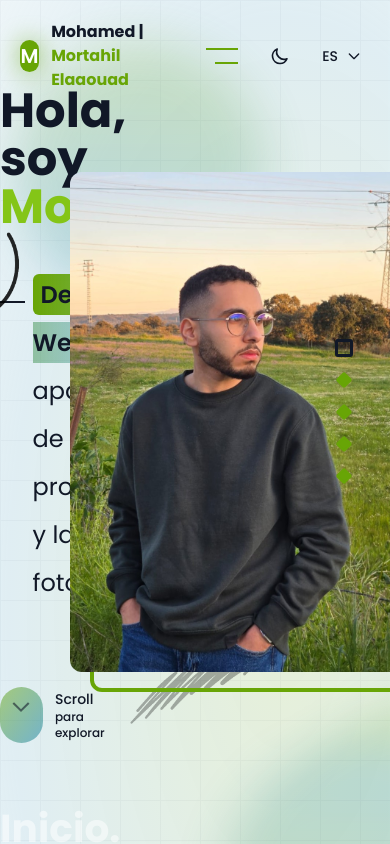
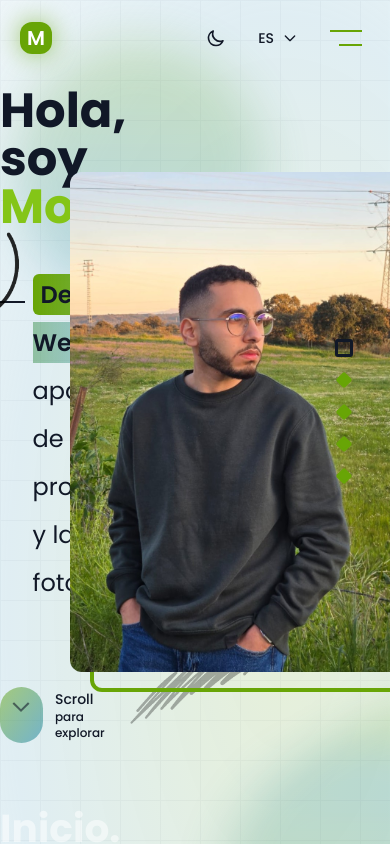
Before and after one commit to webdevmohamed/portfolio, a Vue app: page / in a window 390 px wide. Built offline with nearby package versions, Linux system fonts and the light colour scheme.

Commit message:
Enhance HeaderComponent and HeaderMenu with responsive layout adjustments

```diff
--- a/src/components/HeaderComponent.vue
+++ b/src/components/HeaderComponent.vue
@@ -10,14 +10,14 @@
             class="absolute z-[1] inset-0 bg-primary/60 rounded-xl blur-md transform group-hover:scale-125 transition-transform">
           </div>
         </div>
-        <p class="text-md font-bold lagroup-hover:ml-2 transition-all duration-300"
+        <p class="text-md font-bold lagroup-hover:ml-2 transition-all duration-300 max-sm:hidden"
            :class="{'-translate-x-5 opacity-0 -z-10': isScrolled}">Mohamed | <span
             class="text-primary">Mortahil Elaaouad</span></p>
       </div>
       <div class="flex items-center gap-4">
-        <HeaderMenu />
-        <ThemeToggle />
-        <LanguageToggle />
+        <HeaderMenu class="max-sm:order-3"/>
+        <ThemeToggle class="max-sm:order-1" />
+        <LanguageToggle class="max-sm:order-2" />
       </div>
     </div>
   </header>
--- a/src/components/HeaderMenu.vue
+++ b/src/components/HeaderMenu.vue
@@ -2,7 +2,7 @@
   <nav class="p-2 relative flex">
     <button @click="toggleMenu" class="menu-toggle relative z-50 w-8 h-4 flex bg-transparent" :class="{'opened': opened}"></button>
     <Transition name="menu-container">
-      <div v-show="opened" class="w-[300px] absolute -top-3 -right-3 pt-14 pb-20 px-10 bg-background shadow-xl rounded-xl flex flex-col gap-5 border border-border">
+      <div v-show="opened" class="w-[300px] absolute -top-3 -right-3 pt-14 pb-20 px-10 bg-background shadow-xl rounded-xl flex flex-col gap-5 border border-border z-10">
         <p v-for="(section, index) in store.sections"
            @click="store.goToSection(index)"
            :key="section.id"
```
